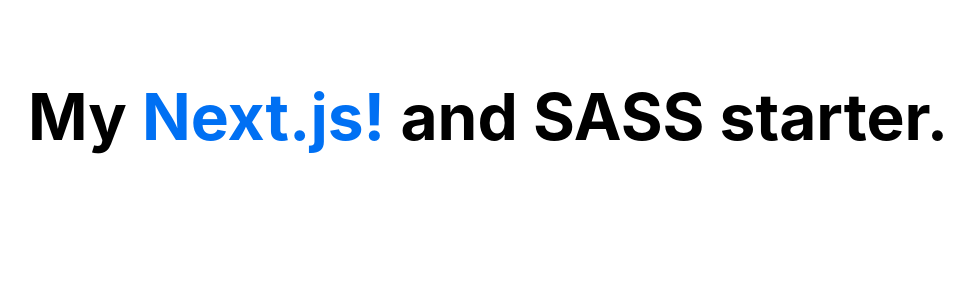
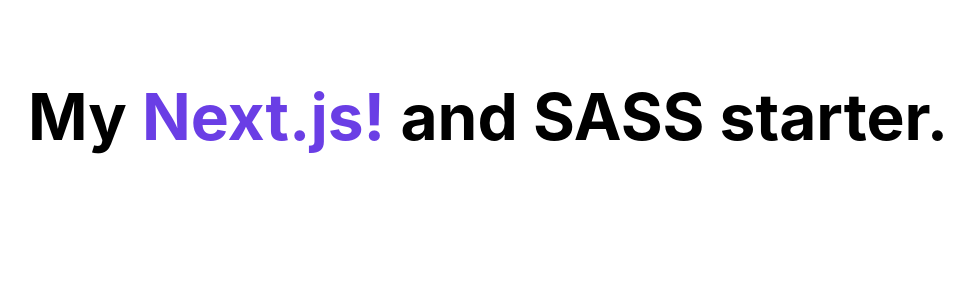
Before and after one commit to dev-ggaurav/nextjs-sass-starter, a Next.js app: page / in a window 1280 px wide. Shown: the top 300 px of the page, without its empty margins (152-1126 px from the left). Built offline with nearby package versions, Linux system fonts and the light colour scheme.

Commit message:
added sass

```diff
--- a/package.json
+++ b/package.json
@@ -11,7 +11,8 @@
   "dependencies": {
     "next": "11.0.1",
     "react": "17.0.2",
-    "react-dom": "17.0.2"
+    "react-dom": "17.0.2",
+    "sass": "^1.35.2"
   },
   "devDependencies": {
     "eslint": "7.31.0",
--- a/pages/_app.js
+++ b/pages/_app.js
@@ -1,4 +1,4 @@
-import '../styles/globals.css'
+import '../styles/globals.scss'
 
 function MyApp({ Component, pageProps }) {
   return <Component {...pageProps} />
--- a/pages/index.js
+++ b/pages/index.js
@@ -1,4 +1,4 @@
-import styles from '../styles/Home.module.css'
+import styles from '../styles/Home.module.scss'
 
 export default function Home() {
   return (
--- a/styles/Home.module.css
+++ b/styles/Home.module.scss
@@ -1,3 +1,5 @@
+$primary-color:#6A3EE5;
+
 .container {
   padding: 0 0.5rem;
   display: flex;
@@ -15,15 +17,17 @@
   align-items: center;
 }
 
-.title a {
-  color: #0070f3;
-  text-decoration: none;
-}
+.title {
 
-.title a:hover,
-.title a:focus,
-.title a:active {
-  text-decoration: underline;
+  & a {
+    color: $primary-color;
+    text-decoration: none;
+  }
+
+  & a:hover {
+    text-decoration: underline;
+  }
+
 }
 
 .title {
```
Also changed, not shown: styles/globals.scss (renamed from styles/globals.css), 1 other file (tests, documents, lock files or other folders).
